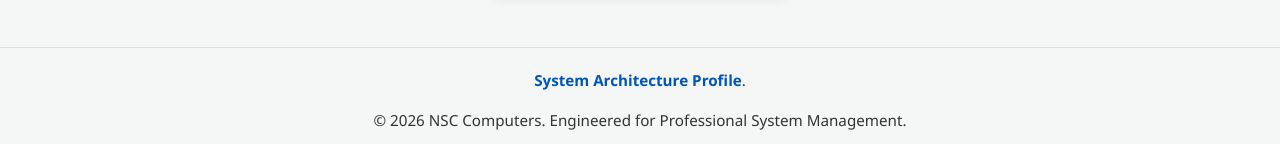
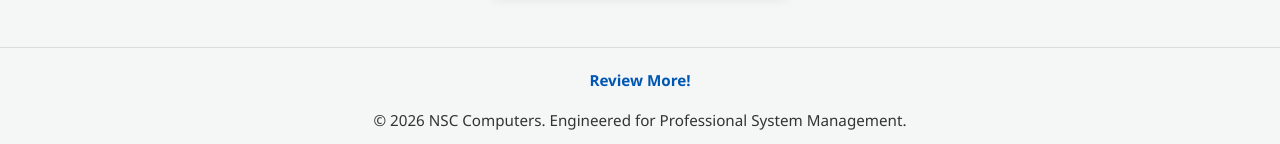
Before and after one commit to nsccomputers/googleads, a plain HTML site: page nscgallery.html in a window 1280 px wide. Shown: the part 709-853 px from the top of the page. Drawn offline with Linux system fonts and the light colour scheme.

Commit message:
Update nscgallery.html

```diff
--- a/nscgallery.html
+++ b/nscgallery.html
@@ -179,7 +179,7 @@
 
         <!-- NAVIGATION WITH NO TARGET_BLANK (Opens in same window) -->
         <footer>
-            <a href="#">System Architecture Profile</a>.</p>
+            <a href="https://nsccomputers.jo3.org/">Review More!</a></p>
             <p>&copy; 2026 NSC Computers. Engineered for Professional System Management.</p>
         </footer>
     </div>
```
